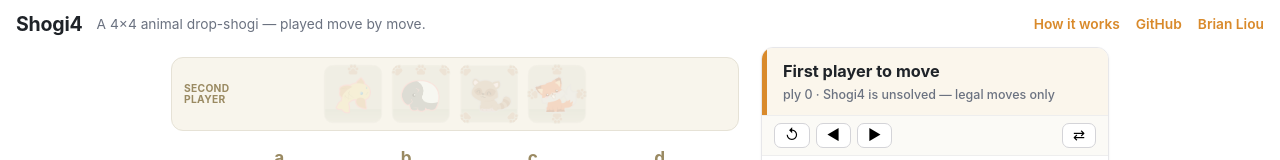
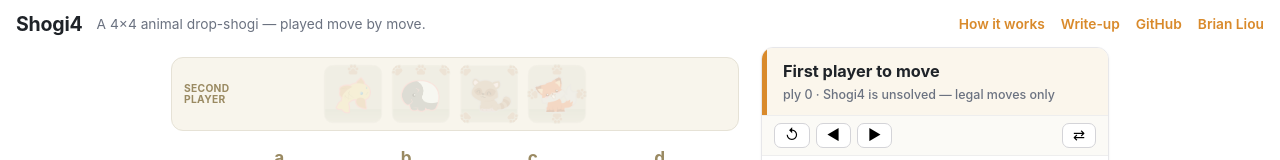
Before and after one commit to brianhliou/shogi4, a plain HTML site: page explorer/index.html in a window 1280 px wide. Shown: the top 160 px of the page. Drawn offline with Linux system fonts and the light colour scheme.

Commit message:
Add Shogi4 write-up nav link

```diff
--- a/explorer/index.html
+++ b/explorer/index.html
@@ -146,6 +146,7 @@
     <span class="tagline">A 4×4 animal drop-shogi — played move by move.</span>
     <nav class="hlinks">
       <button class="navbtn" id="howBtn">How it works</button>
+      <a href="https://brianhliou.com/posts/shogi4/">Write-up</a>
       <a href="https://github.com/brianhliou/shogi4">GitHub</a>
       <a href="https://brianhliou.com/">Brian Liou</a>
     </nav>
```
